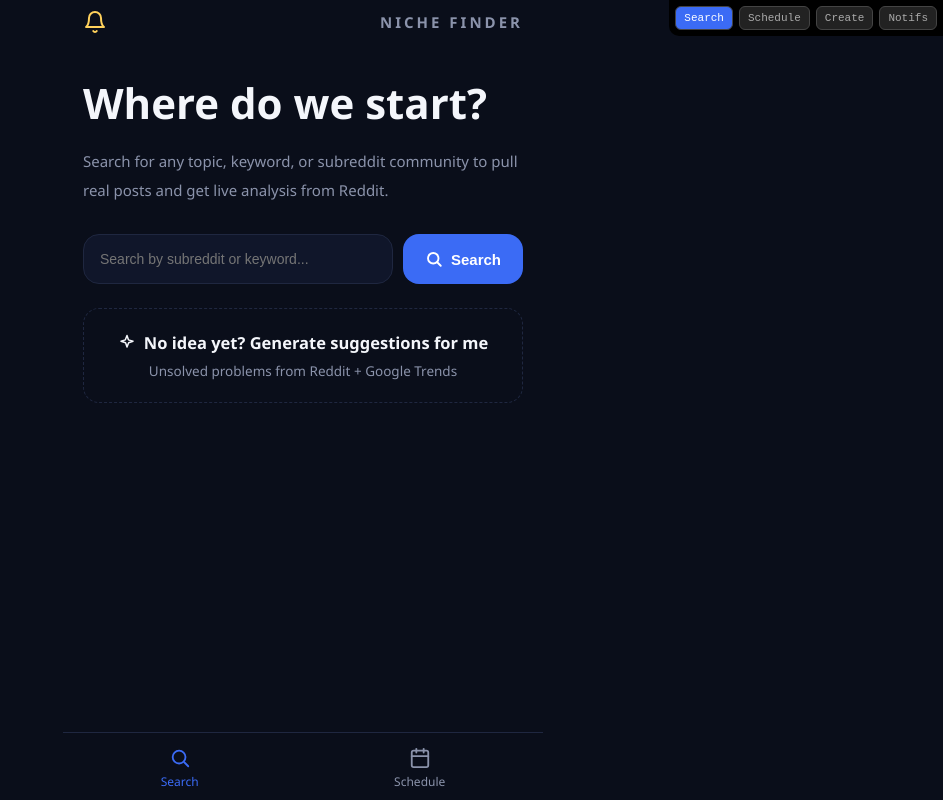
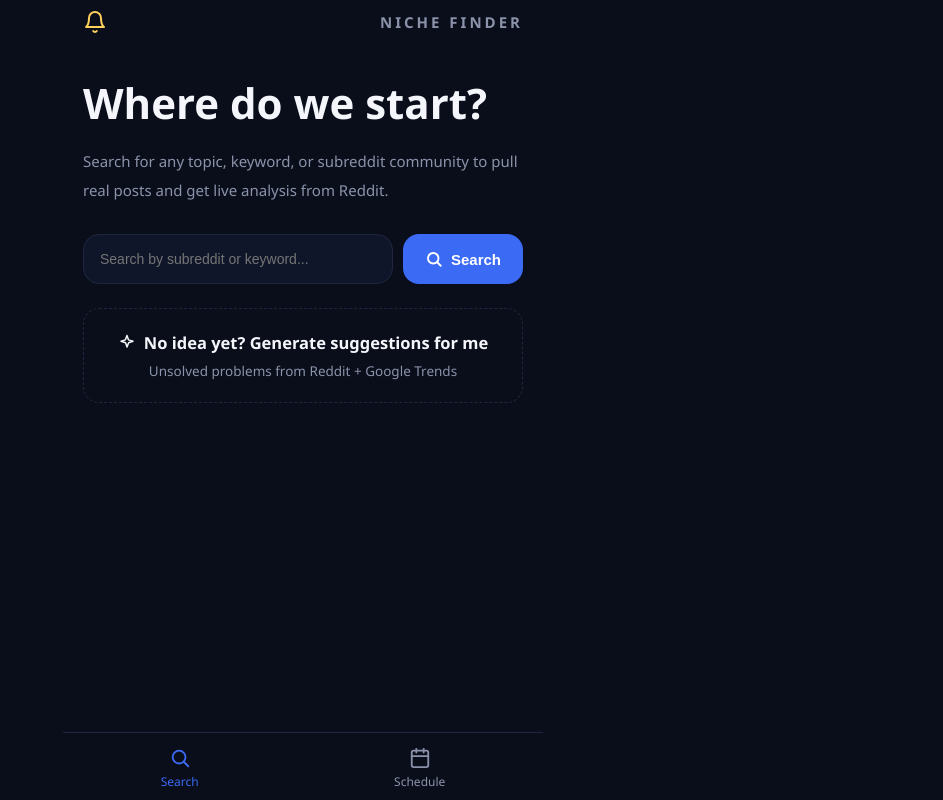
Before and after one commit to amineadmin9-max/myprv, a plain HTML site: page docs/index.html in a window 1280 px wide. Shown: the whole page, without its empty margins (337-1280 px from the left). Drawn offline with Linux system fonts and the light colour scheme.

Commit message:
Remove top dev navigation bar completely

```diff
--- a/docs/index.html
+++ b/docs/index.html
@@ -146,19 +146,10 @@
 
   .empty-state{text-align:center;padding:30px;color:var(--text-dim);font-size:14px;}
 
-  .devbar{position:fixed;top:0;right:0;z-index:50;display:flex;gap:6px;padding:6px;background:#000;border-radius:0 0 0 10px;}
-  .devbar button{background:#222;color:#aaa;border:1px solid #444;border-radius:6px;padding:5px 8px;font-size:11px;cursor:pointer;font-family:monospace;}
-  .devbar button.active{background:var(--blue);color:#fff;}
+
 </style>
 </head>
 <body>
-
-<div class="devbar">
-  <button data-target="page-search" class="active">Search</button>
-  <button data-target="page-list">Schedule</button>
-  <button data-target="page-create">Create</button>
-  <button data-target="page-notifications">Notifs</button>
-</div>
 
 <!-- PAGE: Search / Niche Finder -->
 <div class="page active" id="page-search">
@@ -299,15 +290,9 @@ function showPage(id){
   document.getElementById(id).classList.add('active');
   document.getElementById('nav-search').classList.toggle('active',id==='page-search');
   document.getElementById('nav-list').classList.toggle('active',id!=='page-search');
-  document.querySelectorAll('.devbar button').forEach(b=>{
-    b.classList.toggle('active',b.dataset.target===id);
-  });
   if(id==='page-list'||id==='page-create') renderMonitors();
   if(id==='page-notifications') renderNotifications();
 }
-document.querySelectorAll('.devbar button').forEach(btn=>{
-  btn.addEventListener('click',()=>showPage(btn.dataset.target));
-});
 
 // ===================== SCORING =====================
 function classify(title,selftext){
```
